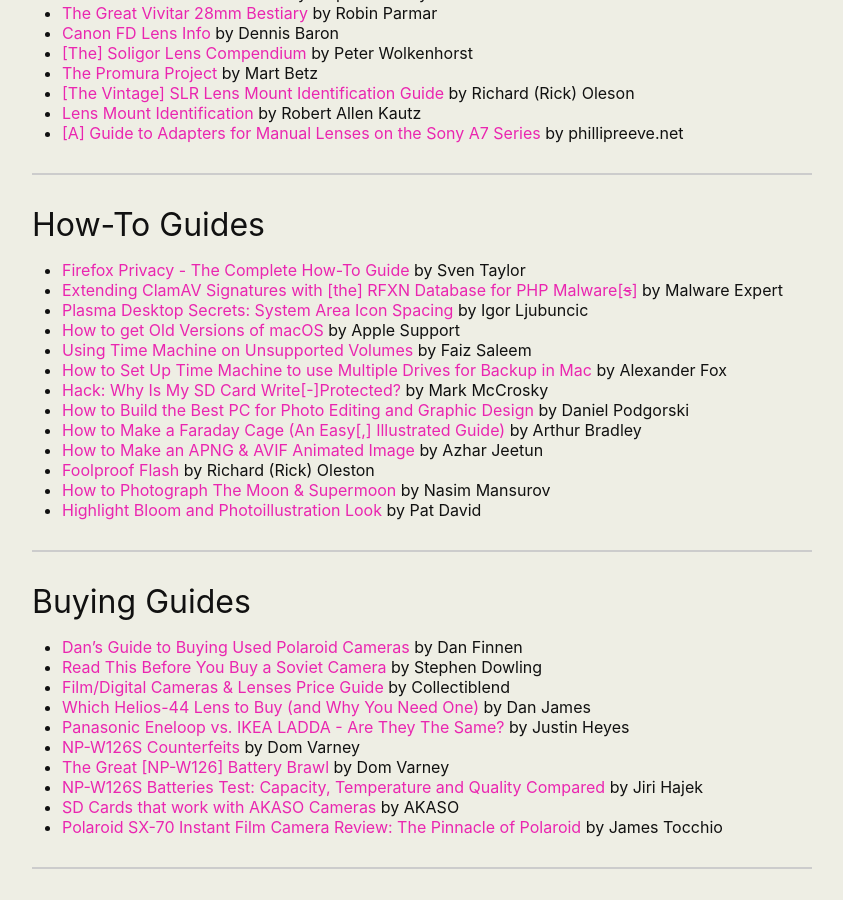
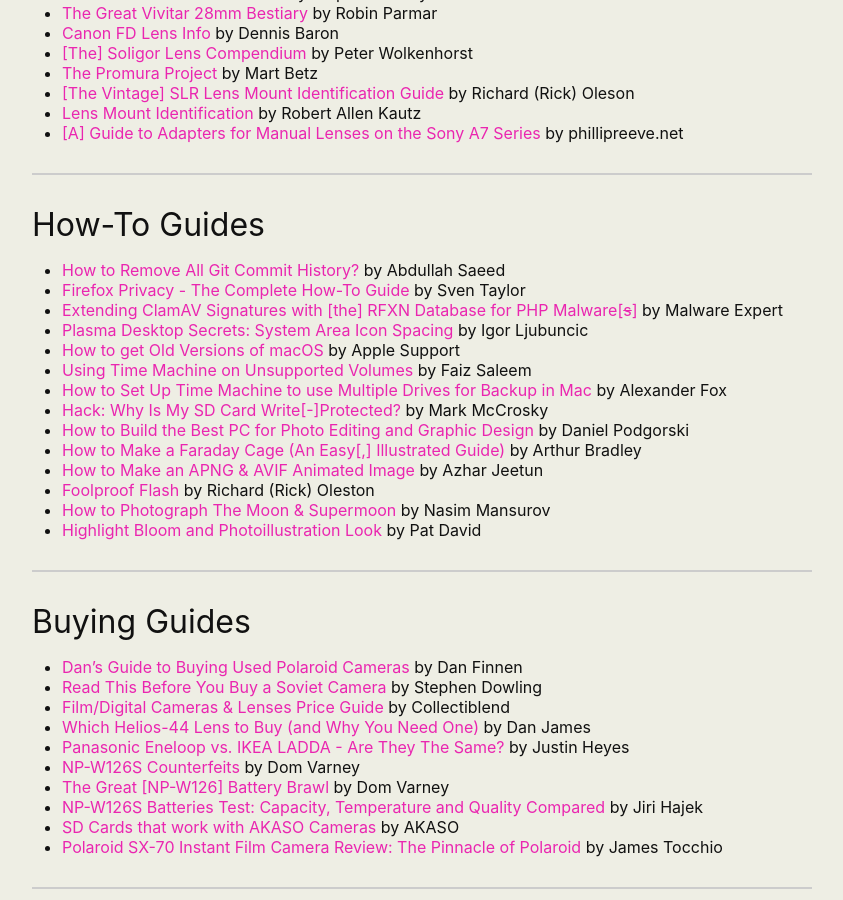
Before and after one commit to martbetz/martbetz.github.io, a Jekyll site: the page built from useful-links.html, in a window 1280 px wide and 900 px high, scrolled down 9706 px. Shown: the whole window, without its empty margins (218-1061 px from the left). Built offline with Jekyll 4.4.1, drawn with Linux system fonts in a browser that asks for light colours.

Commit message:
Update useful-links.html

```diff
--- a/useful-links.html
+++ b/useful-links.html
@@ -512,6 +512,7 @@
 <div id="how-to-guides">
 <h2>How-To Guides</h2>
 <ul>
+<li><a htef="https://clearinsights.io/blog/how-to-remove-all-git-commit-history/?amp=1"> How to Remove All Git Commit History?</a> by Abdullah Saeed</li>
 <li><a href="https://restoreprivacy.com/firefox-privacy/">Firefox Privacy - The Complete How-To Guide</a> by Sven Taylor</li>
 <li><a href="https://malware.expert/howto/extending-clamav-signatures-with-rfxn-database-for-php-malwares/">Extending ClamAV Signatures with [the] RFXN Database for PHP Malware[<strike>s</strike>]</a> by Malware Expert</li>
 <li><a href="https://www.dedoimedo.com/computers/plasma-system-area-icon-spacing.html">Plasma Desktop Secrets: System Area Icon Spacing</a> by Igor Ljubuncic</li>
```
